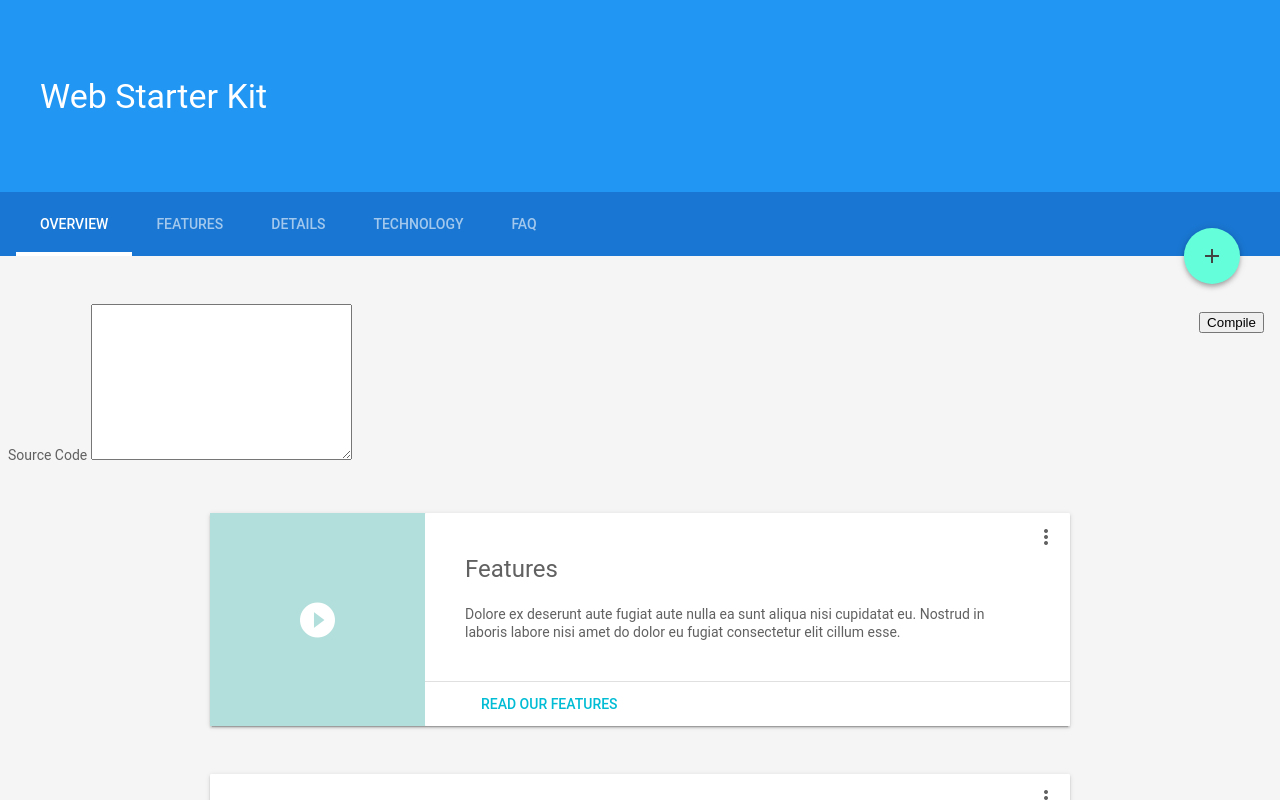
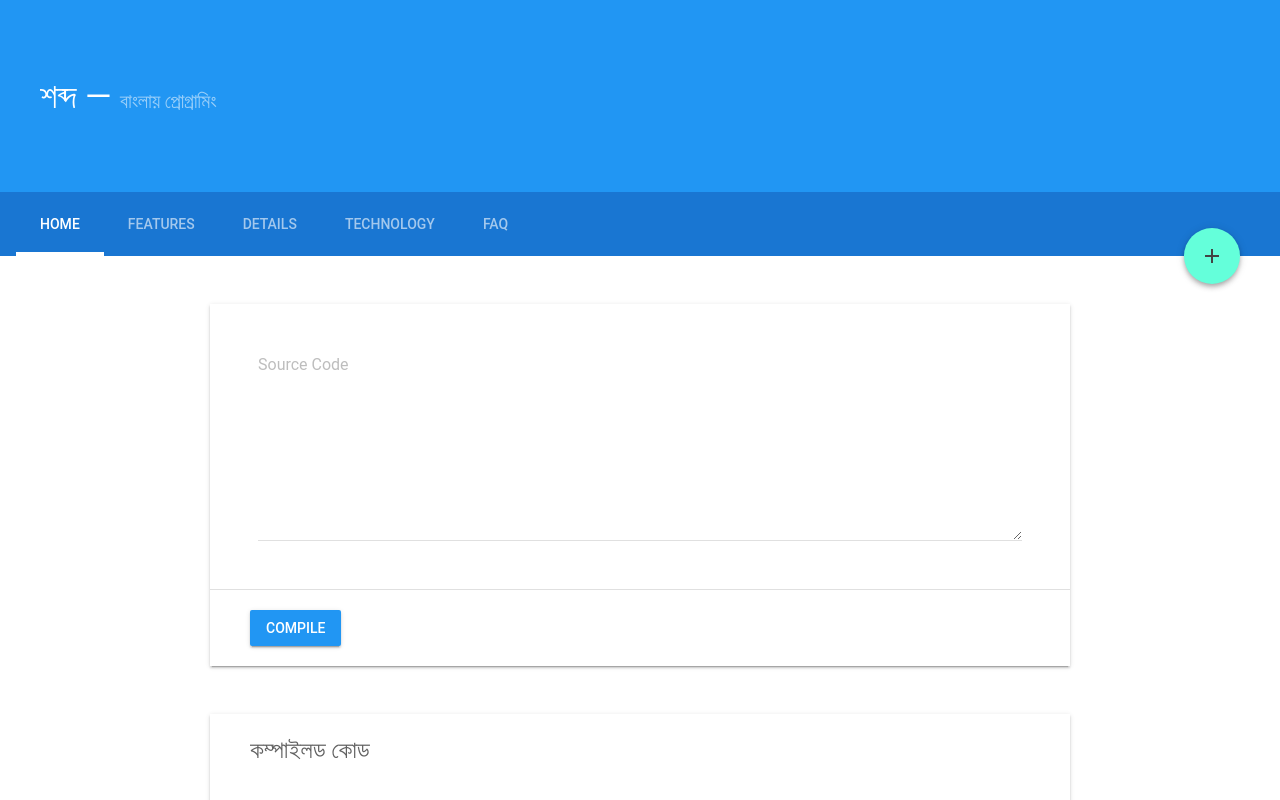
Before and after one commit to parvezmrobin/shobdo, a website: page docs/index.html in a window 1280 px wide. Drawn offline with nearby package versions, Linux system fonts and the light colour scheme.

Commit message:
ui enhancement

```diff
--- a/docs/index.html
+++ b/docs/index.html
@@ -58,53 +58,58 @@
     <div class="mdl-layout--large-screen-only mdl-layout__header-row">
     </div>
     <div class="mdl-layout--large-screen-only mdl-layout__header-row">
-          <h3>Web Starter Kit</h3>
+      <h3>শব্দ — <small>বাংলায় প্রোগ্রামিং</small></h3>
     </div>
     <div class="mdl-layout--large-screen-only mdl-layout__header-row">
     </div>
     <div class="mdl-layout__tab-bar mdl-js-ripple-effect mdl-color--primary-dark">
-          <a href="#overview" class="mdl-layout__tab is-active">Overview</a>
+      <a href="#home" class="mdl-layout__tab is-active">Home</a>
       <a href="#features" class="mdl-layout__tab">Features</a>
       <a href="#features" class="mdl-layout__tab">Details</a>
       <a href="#features" class="mdl-layout__tab">Technology</a>
       <a href="#features" class="mdl-layout__tab">FAQ</a>
-          <button class="mdl-button mdl-js-button mdl-button--fab mdl-js-ripple-effect mdl-button--colored mdl-shadow--4dp mdl-color--accent" id="add">
+      <button
+        class="mdl-button mdl-js-button mdl-button--fab mdl-js-ripple-effect mdl-button--colored mdl-shadow--4dp mdl-color--accent"
+        id="add">
         <i class="material-icons" role="presentation">add</i>
         <span class="visuallyhidden">Add</span>
       </button>
     </div>
   </header>
   <main class="mdl-layout__content">
-        <div class="mdl-layout__tab-panel is-active" id="overview">
+    <div class="mdl-layout__tab-panel is-active" id="home">
 
-          <section>
-            <label for="txt-source">Source Code</label>
-            <textarea name="source" id="txt-source" cols="30" rows="10"></textarea>
-            <button type="button" id="btn-compile" class="btn">Compile</button>
+      <section class="section--center mdl-grid mdl-grid--no-spacing mdl-shadow--2dp">
+        <div class="mdl-card mdl-cell mdl-cell--12-col">
+
+          <div class="mdl-card__supporting-text">
+            <div class="mdl-textfield mdl-js-textfield mdl-textfield--floating-label mdl-cell mdl-cell--12-col">
+              <label for="txt-source" class="mdl-textfield__label">Source Code</label>
+              <textarea type="text" name="source" id="txt-source" rows="10"
+                        class="mdl-textfield__input"></textarea>
+            </div>
+          </div>
+
+          <div class="mdl-card__actions mdl-card--border">
+            <button type="button" id="btn-compile"
+                    class="mdl-button mdl-js-button  mdl-button--raised mdl-js-ripple-effect mdl-button--colored">
+              Compile
+            </button>
+          </div>
+        </div>
       </section>
 
       <section class="section--center mdl-grid mdl-grid--no-spacing mdl-shadow--2dp">
-            <header class="section__play-btn mdl-cell mdl-cell--3-col-desktop mdl-cell--2-col-tablet mdl-cell--4-col-phone mdl-color--teal-100 mdl-color-text--white">
-              <i class="material-icons">play_circle_filled</i>
-            </header>
-            <div class="mdl-card mdl-cell mdl-cell--9-col-desktop mdl-cell--6-col-tablet mdl-cell--4-col-phone">
+        <div class="mdl-card mdl-cell">
           <div class="mdl-card__supporting-text">
-                <h4>Features</h4>
-                Dolore ex deserunt aute fugiat aute nulla ea sunt aliqua nisi cupidatat eu. Nostrud in laboris labore nisi amet do dolor eu fugiat consectetur elit cillum esse.
-              </div>
-              <div class="mdl-card__actions">
-                <a href="#" class="mdl-button">Read our features</a>
+            <h4>কম্পাইলড কোড</h4>
+            <div id="output">
+
             </div>
           </div>
-            <button class="mdl-button mdl-js-button mdl-js-ripple-effect mdl-button--icon" id="btn1">
-              <i class="material-icons">more_vert</i>
-            </button>
-            <ul class="mdl-menu mdl-js-menu mdl-menu--bottom-right" for="btn1">
-              <li class="mdl-menu__item">Lorem</li>
-              <li class="mdl-menu__item" disabled>Ipsum</li>
-              <li class="mdl-menu__item">Dolor</li>
-            </ul>
+        </div>
       </section>
+
       <section class="section--center mdl-grid mdl-grid--no-spacing mdl-shadow--2dp">
         <div class="mdl-card mdl-cell mdl-cell--12-col">
           <div class="mdl-card__supporting-text mdl-grid mdl-grid--no-spacing">
@@ -114,21 +119,24 @@
             </div>
             <div class="section__text mdl-cell mdl-cell--10-col-desktop mdl-cell--6-col-tablet mdl-cell--3-col-phone">
               <h5>Lorem ipsum dolor sit amet</h5>
-                  Dolore ex deserunt aute fugiat aute nulla ea sunt aliqua nisi cupidatat eu. Duis nulla tempor do aute et eiusmod velit exercitation nostrud quis <a href="#">proident minim</a>.
+              Dolore ex deserunt aute fugiat aute nulla ea sunt aliqua nisi cupidatat eu. Duis nulla tempor do aute et
+              eiusmod velit exercitation nostrud quis <a href="#">proident minim</a>.
             </div>
             <div class="section__circle-container mdl-cell mdl-cell--2-col mdl-cell--1-col-phone">
               <div class="section__circle-container__circle mdl-color--primary"></div>
             </div>
             <div class="section__text mdl-cell mdl-cell--10-col-desktop mdl-cell--6-col-tablet mdl-cell--3-col-phone">
               <h5>Lorem ipsum dolor sit amet</h5>
-                  Dolore ex deserunt aute fugiat aute nulla ea sunt aliqua nisi cupidatat eu. Duis nulla tempor do aute et eiusmod velit exercitation nostrud quis <a href="#">proident minim</a>.
+              Dolore ex deserunt aute fugiat aute nulla ea sunt aliqua nisi cupidatat eu. Duis nulla tempor do aute et
+              eiusmod velit exercitation nostrud quis <a href="#">proident minim</a>.
             </div>
             <div class="section__circle-container mdl-cell mdl-cell--2-col mdl-cell--1-col-phone">
               <div class="section__circle-container__circle mdl-color--primary"></div>
             </div>
             <div class="section__text mdl-cell mdl-cell--10-col-desktop mdl-cell--6-col-tablet mdl-cell--3-col-phone">
               <h5>Lorem ipsum dolor sit amet</h5>
-                  Dolore ex deserunt aute fugiat aute nulla ea sunt aliqua nisi cupidatat eu. Duis nulla tempor do aute et eiusmod velit exercitation nostrud quis <a href="#">proident minim</a>.
+              Dolore ex deserunt aute fugiat aute nulla ea sunt aliqua nisi cupidatat eu. Duis nulla tempor do aute et
+              eiusmod velit exercitation nostrud quis <a href="#">proident minim</a>.
             </div>
           </div>
           <div class="mdl-card__actions">
@@ -148,7 +156,10 @@
         <div class="mdl-card mdl-cell mdl-cell--12-col">
           <div class="mdl-card__supporting-text">
             <h4>Technology</h4>
-                Dolore ex deserunt aute fugiat aute nulla ea sunt aliqua nisi cupidatat eu. Nostrud in laboris labore nisi amet do dolor eu fugiat consectetur elit cillum esse. Pariatur occaecat nisi laboris tempor laboris eiusmod qui id Lorem esse commodo in. Exercitation aute dolore deserunt culpa consequat elit labore incididunt elit anim.
+            Dolore ex deserunt aute fugiat aute nulla ea sunt aliqua nisi cupidatat eu. Nostrud in laboris labore nisi
+            amet do dolor eu fugiat consectetur elit cillum esse. Pariatur occaecat nisi laboris tempor laboris eiusmod
+            qui id Lorem esse commodo in. Exercitation aute dolore deserunt culpa consequat elit labore incididunt elit
+            anim.
           </div>
           <div class="mdl-card__actions">
             <a href="#" class="mdl-button">Read our features</a>
@@ -184,7 +195,8 @@
       <section class="section--center mdl-grid mdl-grid--no-spacing">
         <div class="mdl-cell mdl-cell--12-col">
           <h4>Features</h4>
-              Minim duis incididunt est cillum est ex occaecat consectetur. Qui sint ut et qui nisi cupidatat. Reprehenderit nostrud proident officia exercitation anim et pariatur ex.
+          Minim duis incididunt est cillum est ex occaecat consectetur. Qui sint ut et qui nisi cupidatat. Reprehenderit
+          nostrud proident officia exercitation anim et pariatur ex.
           <ul class="toc">
             <h4>Contents</h4>
             <a href="#lorem1">Lorem ipsum</a>
@@ -198,39 +210,79 @@
           Excepteur et pariatur officia veniam anim culpa cupidatat consequat ad velit culpa est non.
           <ul>
             <li>Nisi qui nisi duis commodo duis reprehenderit consequat velit aliquip.</li>
-                <li>Dolor consectetur incididunt in ipsum laborum non et irure pariatur excepteur anim occaecat officia sint.</li>
+            <li>Dolor consectetur incididunt in ipsum laborum non et irure pariatur excepteur anim occaecat officia
+              sint.
+            </li>
             <li>Lorem labore proident officia excepteur do.</li>
           </ul>
 
           <p>
-                Sit qui est voluptate proident minim cillum in aliquip cupidatat labore pariatur id tempor id. Proident occaecat occaecat sint mollit tempor duis dolor cillum anim. Dolore sunt ea mollit fugiat in aliqua consequat nostrud aliqua ut irure in dolore. Proident aliqua culpa sint sint exercitation. Non proident occaecat reprehenderit veniam et proident dolor id culpa ea tempor do dolor. Nulla adipisicing qui fugiat id dolor. Nostrud magna voluptate irure veniam veniam labore ipsum deserunt adipisicing laboris amet eu irure. Sunt dolore nisi velit sit id. Nostrud voluptate labore proident cupidatat enim amet Lorem officia magna excepteur occaecat eu qui. Exercitation culpa deserunt non et tempor et non.
+            Sit qui est voluptate proident minim cillum in aliquip cupidatat labore pariatur id tempor id. Proident
+            occaecat occaecat sint mollit tempor duis dolor cillum anim. Dolore sunt ea mollit fugiat in aliqua
+            consequat nostrud aliqua ut irure in dolore. Proident aliqua culpa sint sint exercitation. Non proident
+            occaecat reprehenderit veniam et proident dolor id culpa ea tempor do dolor. Nulla adipisicing qui fugiat id
+            dolor. Nostrud magna voluptate irure veniam veniam labore ipsum deserunt adipisicing laboris amet eu irure.
+            Sunt dolore nisi velit sit id. Nostrud voluptate labore proident cupidatat enim amet Lorem officia magna
+            excepteur occaecat eu qui. Exercitation culpa deserunt non et tempor et non.
           </p>
           <p>
-                Do dolor eiusmod eu mollit dolore nostrud deserunt cillum irure esse sint irure fugiat exercitation. Magna sit voluptate id in tempor elit veniam enim cupidatat ea labore elit. Aliqua pariatur eu nulla labore magna dolore mollit occaecat sint commodo culpa. Eu non minim duis pariatur Lorem quis exercitation. Sunt qui ex incididunt sit anim incididunt sit elit ad officia id.
+            Do dolor eiusmod eu mollit dolore nostrud deserunt cillum irure esse sint irure fugiat exercitation. Magna
+            sit voluptate id in tempor elit veniam enim cupidatat ea labore elit. Aliqua pariatur eu nulla labore magna
+            dolore mollit occaecat sint commodo culpa. Eu non minim duis pariatur Lorem quis exercitation. Sunt qui ex
+            incididunt sit anim incididunt sit elit ad officia id.
           </p>
           <p id="lorem2">
-                Tempor voluptate ex consequat fugiat aliqua. Do sit et reprehenderit culpa deserunt culpa. Excepteur quis minim mollit irure nulla excepteur enim quis in laborum. Aliqua elit voluptate ad deserunt nulla reprehenderit adipisicing sint. Est in eiusmod exercitation esse commodo. Ea reprehenderit exercitation veniam adipisicing minim nostrud. Veniam dolore ex ea occaecat non enim minim id ut aliqua adipisicing ad. Occaecat excepteur aliqua tempor cupidatat aute dolore deserunt ipsum qui incididunt aliqua occaecat sit quis. Culpa sint aliqua aliqua reprehenderit veniam irure fugiat ea ad.
+            Tempor voluptate ex consequat fugiat aliqua. Do sit et reprehenderit culpa deserunt culpa. Excepteur quis
+            minim mollit irure nulla excepteur enim quis in laborum. Aliqua elit voluptate ad deserunt nulla
+            reprehenderit adipisicing sint. Est in eiusmod exercitation esse commodo. Ea reprehenderit exercitation
+            veniam adipisicing minim nostrud. Veniam dolore ex ea occaecat non enim minim id ut aliqua adipisicing ad.
+            Occaecat excepteur aliqua tempor cupidatat aute dolore deserunt ipsum qui incididunt aliqua occaecat sit
+            quis. Culpa sint aliqua aliqua reprehenderit veniam irure fugiat ea ad.
           </p>
           <p>
-                Eu minim fugiat laborum irure veniam Lorem aliqua enim. Aliqua veniam incididunt consequat irure consequat tempor do nisi deserunt. Elit dolore ad quis consectetur sint laborum anim magna do nostrud amet. Ea nulla sit consequat quis qui irure dolor. Sint deserunt excepteur consectetur magna irure. Dolor tempor exercitation dolore pariatur incididunt ut laboris fugiat ipsum sunt veniam aute sunt labore. Non dolore sit nostrud eu ad excepteur cillum eu ex Lorem duis.
+            Eu minim fugiat laborum irure veniam Lorem aliqua enim. Aliqua veniam incididunt consequat irure consequat
+            tempor do nisi deserunt. Elit dolore ad quis consectetur sint laborum anim magna do nostrud amet. Ea nulla
+            sit consequat quis qui irure dolor. Sint deserunt excepteur consectetur magna irure. Dolor tempor
+            exercitation dolore pariatur incididunt ut laboris fugiat ipsum sunt veniam aute sunt labore. Non dolore sit
+            nostrud eu ad excepteur cillum eu ex Lorem duis.
           </p>
           <p>
-                Id occaecat velit non ipsum occaecat aliqua quis ut. Eiusmod est magna non esse est ex incididunt aute ullamco. Cillum excepteur sint ipsum qui quis velit incididunt amet. Qui deserunt anim enim laborum cillum reprehenderit duis mollit amet ad officia enim. Minim sint et quis aliqua aliqua do minim officia dolor deserunt ipsum laboris. Nulla nisi voluptate consectetur est voluptate et amet. Occaecat ut quis adipisicing ad enim. Magna est magna sit duis proident veniam reprehenderit fugiat reprehenderit enim velit ex. Ullamco laboris culpa irure aliquip ad Lorem consequat veniam ad ipsum eu. Ipsum culpa dolore sunt officia laborum quis.
+            Id occaecat velit non ipsum occaecat aliqua quis ut. Eiusmod est magna non esse est ex incididunt aute
+            ullamco. Cillum excepteur sint ipsum qui quis velit incididunt amet. Qui deserunt anim enim laborum cillum
+            reprehenderit duis mollit amet ad officia enim. Minim sint et quis aliqua aliqua do minim officia dolor
+            deserunt ipsum laboris. Nulla nisi voluptate consectetur est voluptate et amet. Occaecat ut quis adipisicing
+            ad enim. Magna est magna sit duis proident veniam reprehenderit fugiat reprehenderit enim velit ex. Ullamco
+            laboris culpa irure aliquip ad Lorem consequat veniam ad ipsum eu. Ipsum culpa dolore sunt officia laborum
+            quis.
           </p>
 
           <h5 id="lorem3">Lorem ipsum dolor sit amet</h5>
 
           <p id="lorem4">
-                Eiusmod nulla aliquip ipsum reprehenderit nostrud non excepteur mollit amet esse est est dolor. Dolore quis pariatur sit consectetur veniam esse ullamco duis Lorem qui enim ut veniam. Officia deserunt minim duis laborum dolor in velit pariatur commodo ullamco eu. Aute adipisicing ad duis labore laboris do mollit dolor cillum sunt aliqua ullamco. Esse tempor quis cillum consequat reprehenderit. Adipisicing proident anim eu sint elit aliqua anim dolore cupidatat fugiat aliquip qui.
+            Eiusmod nulla aliquip ipsum reprehenderit nostrud non excepteur mollit amet esse est est dolor. Dolore quis
+            pariatur sit consectetur veniam esse ullamco duis Lorem qui enim ut veniam. Officia deserunt minim duis
+            laborum dolor in velit pariatur commodo ullamco eu. Aute adipisicing ad duis labore laboris do mollit dolor
+            cillum sunt aliqua ullamco. Esse tempor quis cillum consequat reprehenderit. Adipisicing proident anim eu
+            sint elit aliqua anim dolore cupidatat fugiat aliquip qui.
           </p>
           <p id="lorem5">
-                Nisi eiusmod esse cupidatat excepteur exercitation ipsum reprehenderit nostrud deserunt aliqua ullamco. Anim est irure commodo eiusmod pariatur officia. Est dolor ipsum excepteur magna aliqua ad veniam irure qui occaecat eiusmod aute fugiat commodo. Quis mollit incididunt amet sit minim velit eu fugiat voluptate excepteur. Sit minim id pariatur ex cupidatat cupidatat nostrud nostrud ipsum.
+            Nisi eiusmod esse cupidatat excepteur exercitation ipsum reprehenderit nostrud deserunt aliqua ullamco. Anim
+            est irure commodo eiusmod pariatur officia. Est dolor ipsum excepteur magna aliqua ad veniam irure qui
+            occaecat eiusmod aute fugiat commodo. Quis mollit incididunt amet sit minim velit eu fugiat voluptate
+            excepteur. Sit minim id pariatur ex cupidatat cupidatat nostrud nostrud ipsum.
           </p>
           <p>
-                Enim ea officia excepteur ad veniam id reprehenderit eiusmod esse mollit consequat. Esse non aute ullamco Lorem aliqua qui dolore irure eiusmod aute aliqua proident labore aliqua. Ipsum voluptate voluptate exercitation laborum deserunt nulla elit aliquip et minim ex veniam. Duis cupidatat aute sunt officia mollit dolor ad elit ad aute labore nostrud duis pariatur. In est sint voluptate consectetur velit ea non labore. Ut duis ea aliqua consequat nulla laboris fugiat aute id culpa proident. Minim eiusmod laboris enim Lorem nisi excepteur mollit voluptate enim labore reprehenderit officia mollit.
+            Enim ea officia excepteur ad veniam id reprehenderit eiusmod esse mollit consequat. Esse non aute ullamco
+            Lorem aliqua qui dolore irure eiusmod aute aliqua proident labore aliqua. Ipsum voluptate voluptate
+            exercitation laborum deserunt nulla elit aliquip et minim ex veniam. Duis cupidatat aute sunt officia mollit
+            dolor ad elit ad aute labore nostrud duis pariatur. In est sint voluptate consectetur velit ea non labore.
+            Ut duis ea aliqua consequat nulla laboris fugiat aute id culpa proident. Minim eiusmod laboris enim Lorem
+            nisi excepteur mollit voluptate enim labore reprehenderit officia mollit.
           </p>
           <p>
-                Cupidatat labore nisi ut sunt voluptate quis sunt qui ad Lorem esse nisi. Ex esse velit ullamco incididunt occaecat dolore veniam tempor minim adipisicing amet. Consequat in exercitation est elit anim consequat cillum sint labore cillum. Aliquip mollit laboris ad labore anim.
+            Cupidatat labore nisi ut sunt voluptate quis sunt qui ad Lorem esse nisi. Ex esse velit ullamco incididunt
+            occaecat dolore veniam tempor minim adipisicing amet. Consequat in exercitation est elit anim consequat
+            cillum sint labore cillum. Aliquip mollit laboris ad labore anim.
           </p>
         </div>
       </section>
@@ -299,10 +351,17 @@
 
 <!-- Google Analytics: change UA-XXXXX-X to be your site's ID -->
 <script>
-      (function(i,s,o,g,r,a,m){i['GoogleAnalyticsObject']=r;i[r]=i[r]||function(){
-      (i[r].q=i[r].q||[]).push(arguments)},i[r].l=1*new Date();a=s.createElement(o),
-      m=s.getElementsByTagName(o)[0];a.async=1;a.src=g;m.parentNode.insertBefore(a,m)
-      })(window,document,'script','//www.google-analytics.com/analytics.js','ga');
+  (function (i, s, o, g, r, a, m) {
+    i['GoogleAnalyticsObject'] = r;
+    i[r] = i[r] || function () {
+      (i[r].q = i[r].q || []).push(arguments)
+    }, i[r].l = 1 * new Date();
+    a = s.createElement(o),
+      m = s.getElementsByTagName(o)[0];
+    a.async = 1;
+    a.src = g;
+    m.parentNode.insertBefore(a, m)
+  })(window, document, 'script', '//www.google-analytics.com/analytics.js', 'ga');
   ga('create', 'UA-XXXXX-X', 'auto');
   ga('send', 'pageview');
 </script>
--- a/docs/scripts/main.js
+++ b/docs/scripts/main.js
@@ -78,7 +78,7 @@
     const compiler = new Compiler(source);
     const compiled = compiler.compile();
 
-    console.log(compiled);
+    document.getElementById("output").innerText = compiled;
   }
 
   document.getElementById("btn-compile").addEventListener("click", compile);
--- a/docs/styles/main.css
+++ b/docs/styles/main.css
@@ -44,8 +44,7 @@
   height: 64px;
 }
 .mdl-demo .mdl-layout__tab-bar {
-  padding: 0;
-  padding-left: 16px;
+  padding: 0 0 0 16px;
   box-sizing: border-box;
   height: 100%;
   width: 100%;
@@ -59,8 +58,7 @@
   height: 4px;
 }
 .mdl-demo main > .mdl-layout__tab-panel {
-  padding: 8px;
-  padding-top: 48px;
+  padding: 48px 8px 8px;
 }
 .mdl-demo .mdl-card {
   height: auto;
@@ -71,7 +69,7 @@
   height: auto;
 }
 .mdl-demo .mdl-card .mdl-card__supporting-text {
-  margin: 40px;
+  margin: 20px 40px;
   flex-grow: 1;
   padding: 0;
   color: inherit;
@@ -83,7 +81,7 @@
 }
 .mdl-demo .mdl-card__actions {
   margin: 0;
-  padding: 4px 40px;
+  padding: 20px 40px;
   color: inherit;
 }
 .mdl-demo .mdl-card__actions a {
```
Lines whose indentation alone changed are shown as unchanged.
